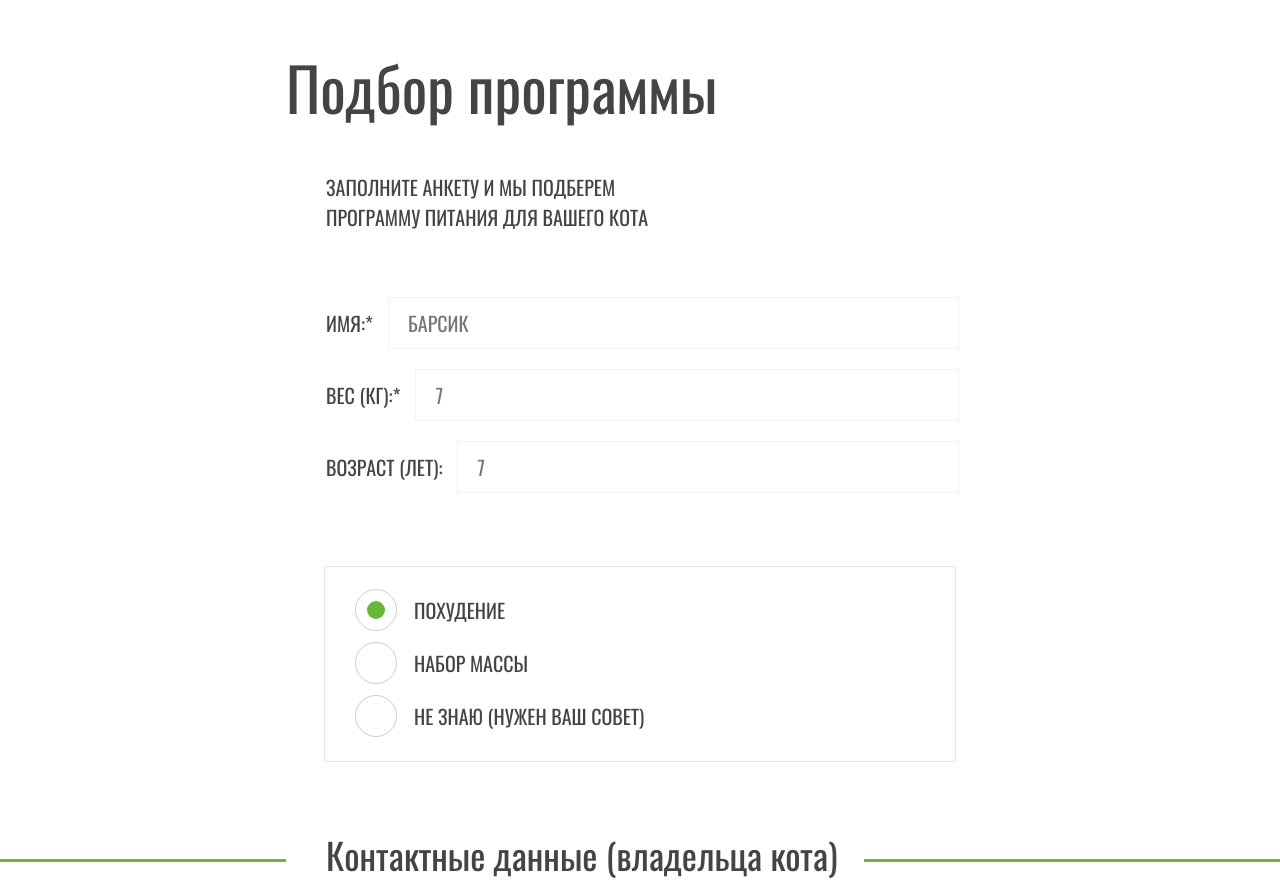
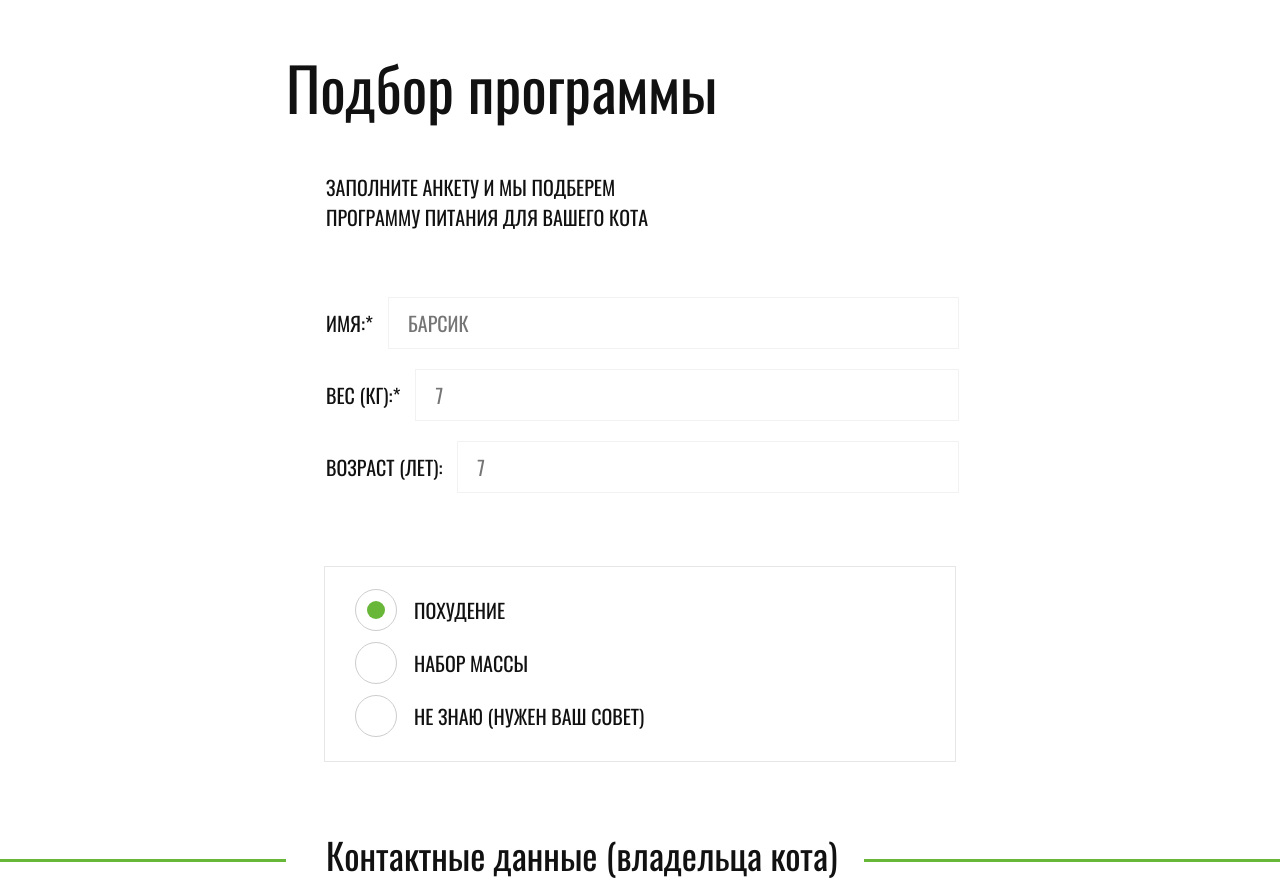
Before and after one commit to Bencivenga/703335-cat-energy-17, a website: page source/form.html in a window 1280 px wide. Shown: the part 83-963 px from the top of the page. Drawn offline with nearby package versions, Linux system fonts and the light colour scheme; files that its build step writes are made by us from their sources.

Commit message:
Внес правки для защиты

```diff
--- a/source/sass/blocks/form.scss
+++ b/source/sass/blocks/form.scss
@@ -6,6 +6,7 @@
 .form__main-title {
   font-size: 36px;
   line-height: 60px;
+  color: #111111;
   font-weight: 400;
   padding: 0 20px;
   padding-top: 14px;
@@ -36,6 +37,7 @@
   margin: 0 0 37px;
   font-size: 14px;
   line-height: 18px;
+  color: #111111;
   text-transform: uppercase;
 }
 
@@ -79,6 +81,7 @@
   font-size: 16px;
   line-height: 18px;
   font-weight: 400;
+  color: #111111;
   text-transform: uppercase;
 
   &--owner {
@@ -172,6 +175,7 @@
   font-size: 24px;
   line-height: 24px;
   font-weight: 400;
+  color: #111111;
   margin: 0;
   padding: 0 20px;
   margin-bottom: 25px;
@@ -638,17 +642,6 @@
   }
 }
 
-// .form__input-text,
-// .form__textarea {
-//   &:hover {
-//     border-color: #cdcdcd;
-//   }
-//
-//   &:focus {
-//     outline: 2px solid #444444;
-//   }
-// }
-
 .form__input-text:focus + .form__icon {
   fill: #68b738;
 }
```
